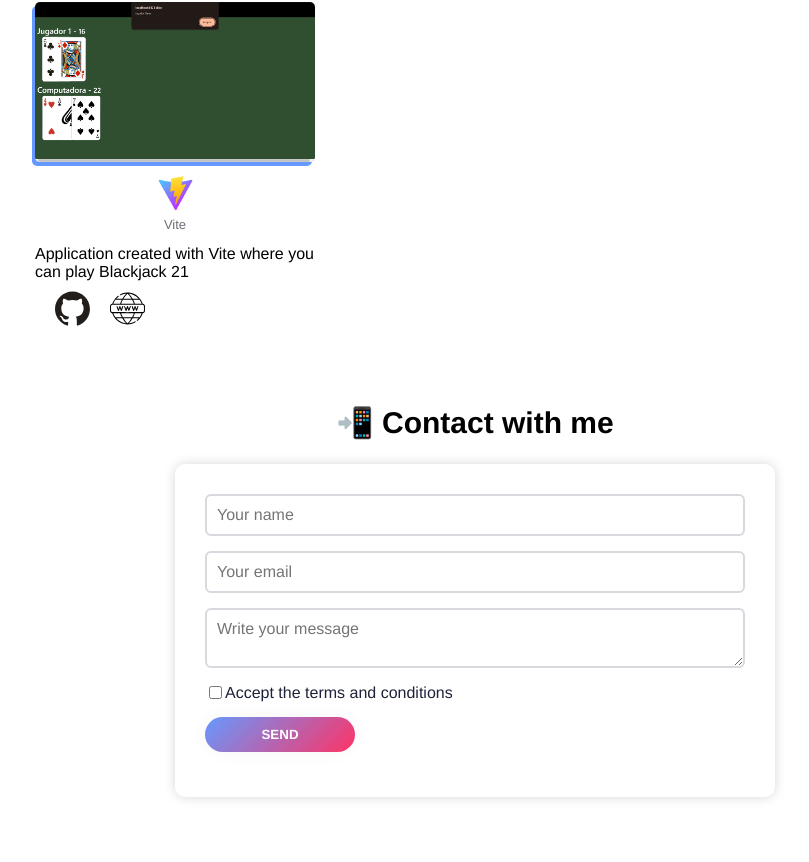
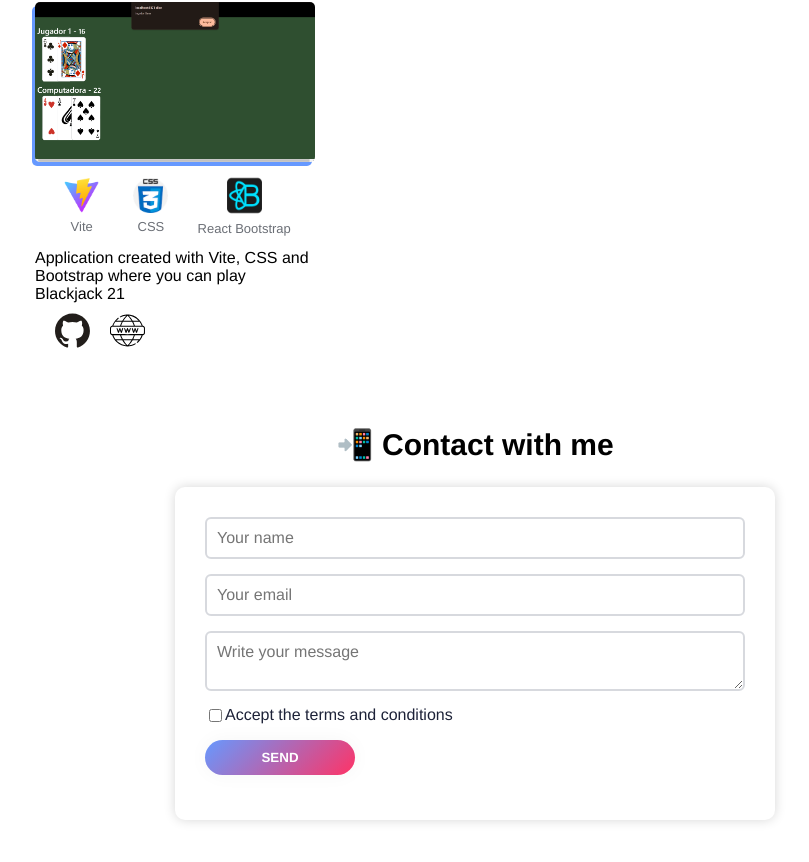
Before and after one commit to Freskiee/portfolio, a React (Create React App) app: page / in a window 1280 px wide. Shown: the part 1847-2709 px from the top of the page, without its empty margins (165-974 px from the left). Built offline with nearby package versions, Linux system fonts and the light colour scheme.

Commit message:
editando tecnologias de blackjack

```diff
--- a/src/components/Projects/ProjectsData.js
+++ b/src/components/Projects/ProjectsData.js
@@ -96,9 +96,11 @@ export const projectsPortfolio = [
         image: blackjackProject,
         techs: [
             { name: "Vite", src: viteImage },
+            { name: "CSS", src: cssImage },
+            { name: "React Bootstrap", src: reactBootstrapImage },
         ],
         description:
-            "Application created with Vite where you can play Blackjack 21",
+            "Application created with Vite, CSS and Bootstrap where you can play Blackjack 21",
         repository: "https://github.com/Freskiee/blackjack-app",
         website: "https://ariel-build-app.netlify.app/",
     },
```
